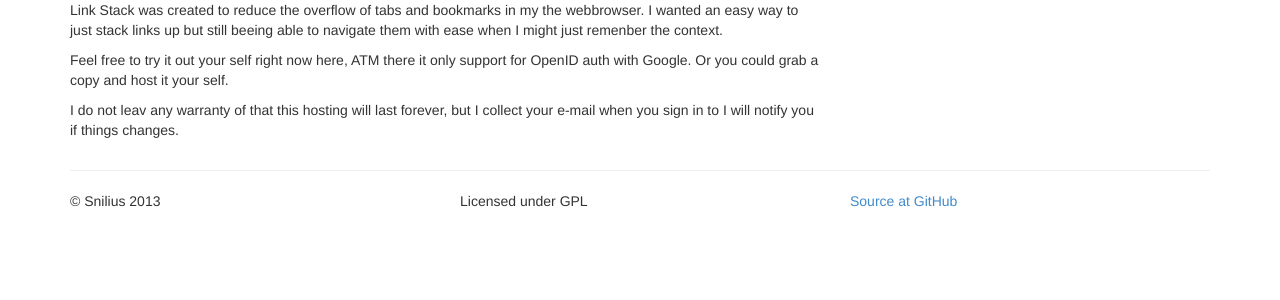
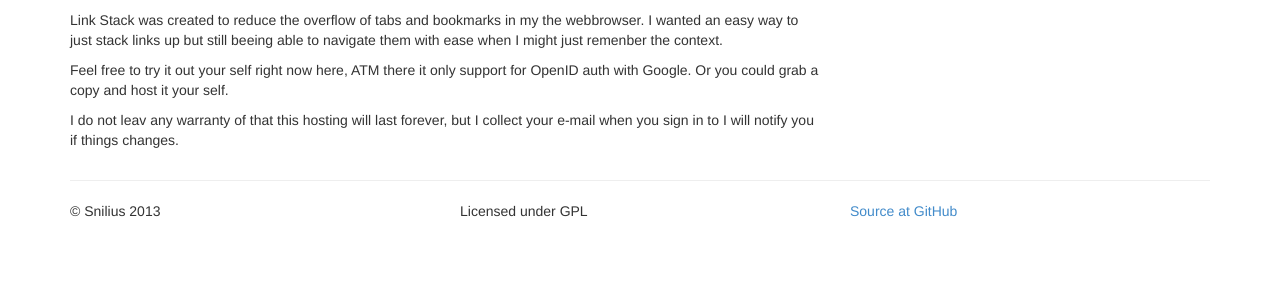
Before and after one commit to victorhaggqvist/linkstack, a PHP site: page /stash/ in a window 1280 px wide. Shown: the part 112-412 px from the top of the page. Run offline with PHP 8.4, Linux system fonts and the light colour scheme; some libraries are stand-ins or nearby versions.

Commit message:
some space on top

```diff
--- a/assets/templates/frontpage.php
+++ b/assets/templates/frontpage.php
@@ -1,3 +1,4 @@
+<div style="margin-top:10px;">
 <p>Link Stack was created to reduce the overflow of tabs and bookmarks in my the
 webbrowser. I wanted an easy way to just stack links up but still beeing able to
 navigate them with ease when I might just remenber the context.</p>
@@ -7,3 +8,4 @@ for OpenID auth with Google. Or you could grab a copy and host it your self.</p>
 
 <p>I do not leav any warranty of that this hosting will last forever, but I collect your
 e-mail when you sign in to I will notify you if things changes.</p>
+</div>
```
